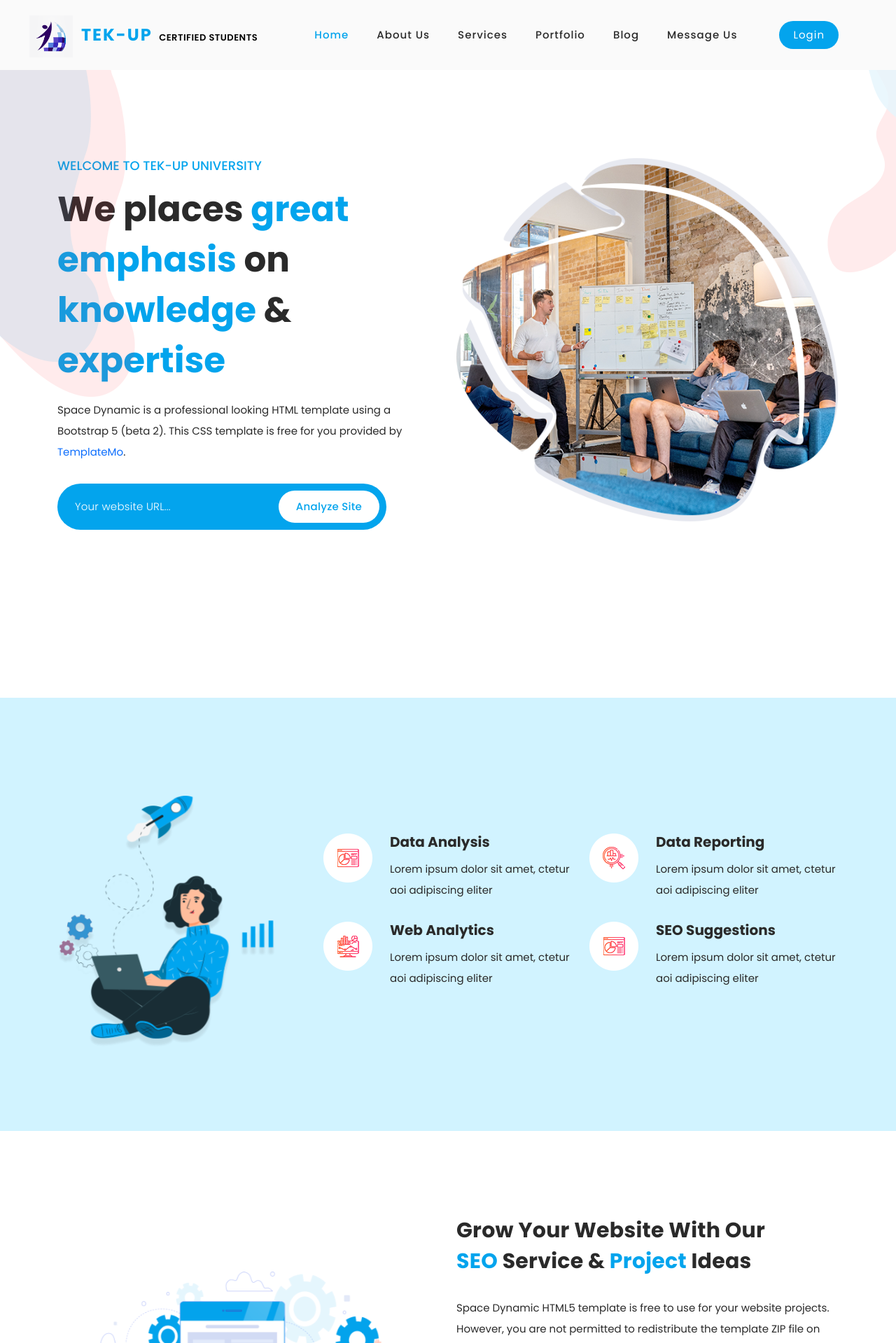
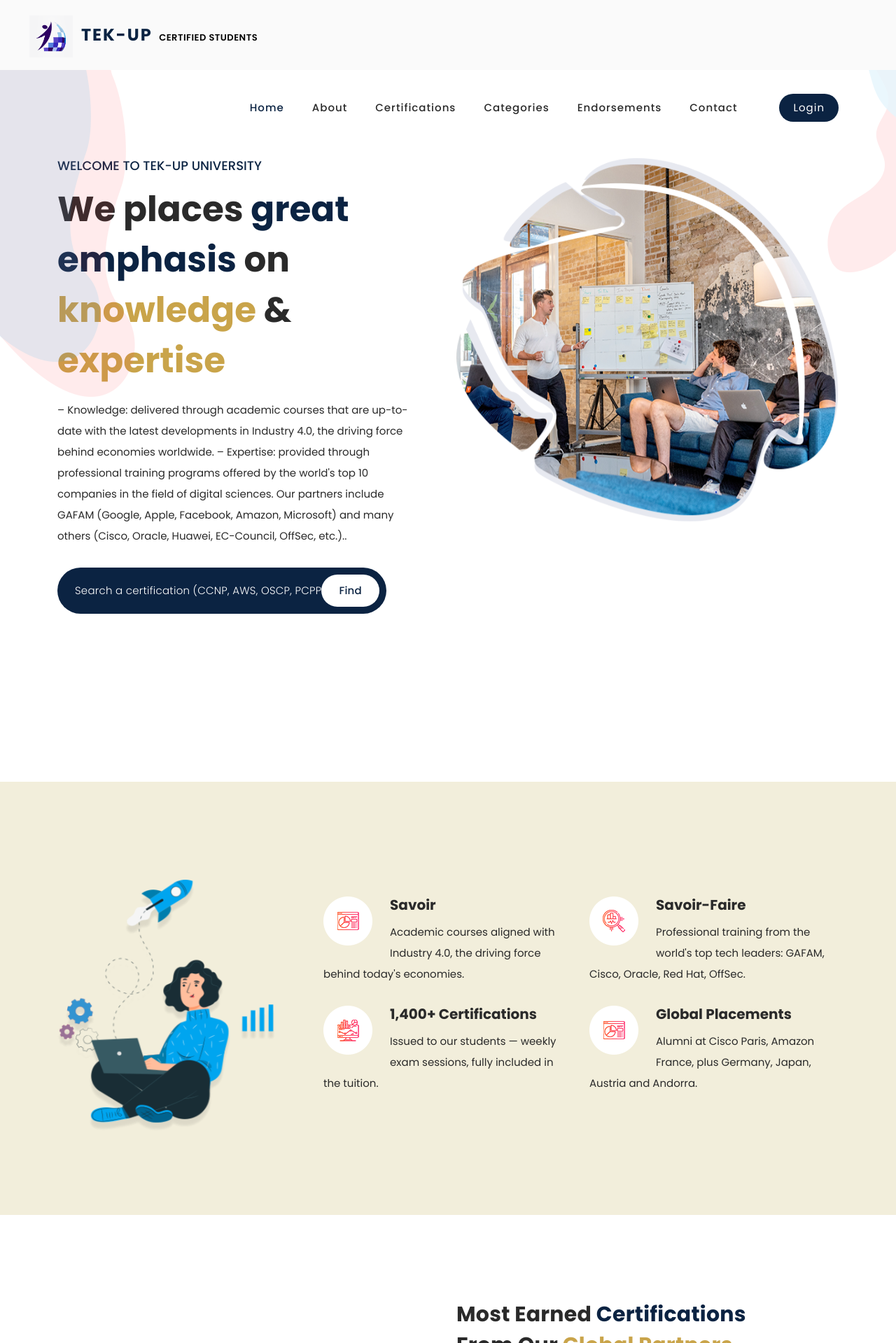
Before and after one commit to aminekefii/PHP-ing3, a PHP site: page / in a window 1280 px wide. Shown: the top 1919 px of the page at 70% size. Run offline with PHP 8.4, Linux system fonts and the light colour scheme.

Commit message:
match tekup certif page+plattes+text

```diff
--- a/Project/assets/css/templatemo-space-dynamic.css
+++ b/Project/assets/css/templatemo-space-dynamic.css
@@ -147,12 +147,12 @@ body {
 }
 
 ::selection {
-  background: #03a4ed;
+  background: #0b2342;
   color: #fff;
 }
 
 ::-moz-selection {
-  background: #03a4ed;
+  background: #0b2342;
   color: #fff;
 }
 
@@ -189,16 +189,16 @@ body {
 
 .section-heading h2 em {
   font-style: normal;
-  color: #03a4ed;
+  color: #0b2342;
 }
 
 .section-heading h2 span {
-  color: #03a4ed;
+  color: #c9a44a;
 }
 
 .main-blue-button a {
   display: inline-block;
-  background-color: #03a4ed;
+  background-color: #0b2342;
   font-size: 15px;
   font-weight: 400;
   color: #fff;
@@ -210,7 +210,7 @@ body {
 
 .main-red-button a {
   display: inline-block;
-  background-color: #03a4ed;
+  background-color: #0b2342;
   font-size: 15px;
   font-weight: 400;
   color: #fff;
@@ -302,7 +302,7 @@ header
     font-size: 24px;
     font-weight: 700;
     text-transform: uppercase;
-    color: #03a4ed;
+    color: #0b2342;
     line-height: 100px;
     float: left;
     -webkit-transition: all 0.3s ease 0s;
@@ -608,7 +608,7 @@ header
 }
 
 .header-area.header-sticky .nav li a.active {
-  color: #03a4ed;
+  color: #0b2342;
 }
 
 @media (max-width: 1200px) {
@@ -889,7 +889,7 @@ Banner Style
 .main-banner .left-content h6 {
   text-transform: uppercase;
   font-size: 18px;
-  color: #03a4ed;
+  color: #0b2342;
   margin-bottom: 15px;
 }
 
@@ -901,12 +901,12 @@ Banner Style
 }
 
 .main-banner .left-content h2 em {
-  color: #03a4ed;
+  color: #0b2342;
   font-style: normal;
 }
 
 .main-banner .left-content h2 span {
-  color: #03a4ed;
+  color: #c9a44a;
 }
 
 .main-banner .left-content p {
@@ -928,7 +928,7 @@ Banner Style
   background-color: #fff;
   font-size: 15px;
   font-weight: 500;
-  color: #03a4ed;
+  color: #0b2342;
   text-transform: capitalize;
   padding: 12px 25px;
   border-radius: 23px;
@@ -940,7 +940,7 @@ Banner Style
 .main-banner .left-content form input {
   width: 470px;
   height: 66px;
-  background-color: #03a4ed;
+  background-color: #0b2342;
   border-radius: 33px;
   border: none;
   outline: none;
@@ -968,7 +968,7 @@ About Us Style
 }
 
 .about-us {
-  background-color: #d1f3ff;
+  background-color: #f2eedb;
   background-image: none;
   padding: 140px 0px 120px 0px;
 }
--- a/Project/index.html
+++ b/Project/index.html
@@ -59,11 +59,11 @@ https://templatemo.com/tm-562-space-dynamic
             <!-- ***** Menu Start ***** -->
             <ul class="nav">
               <li class="scroll-to-section"><a href="#top" class="active">Home</a></li>
-              <li class="scroll-to-section"><a href="#about">About Us</a></li>
-              <li class="scroll-to-section"><a href="#services">Services</a></li>
-              <li class="scroll-to-section"><a href="#portfolio">Portfolio</a></li>
-              <li class="scroll-to-section"><a href="#blog">Blog</a></li>
-              <li class="scroll-to-section"><a href="#contact">Message Us</a></li>
+              <li class="scroll-to-section"><a href="#about">About</a></li>
+              <li class="scroll-to-section"><a href="#services">Certifications</a></li>
+              <li class="scroll-to-section"><a href="#portfolio">Categories</a></li>
+              <li class="scroll-to-section"><a href="#blog">Endorsements</a></li>
+              <li class="scroll-to-section"><a href="#contact">Contact</a></li>
               <li class="scroll-to-section"><div class="main-red-button"><a href="#contact">Login</a></div></li>
             </ul>
             <a class='menu-trigger'>
@@ -86,13 +86,14 @@ https://templatemo.com/tm-562-space-dynamic
               <div class="left-content header-text wow fadeInLeft" data-wow-duration="1s" data-wow-delay="1s">
                 <h6>Welcome to TEK-UP University</h6>
                 <h2>We places  <em>great emphasis </em> on <span>knowledge</span> &amp; <span>expertise</span> </h2>
-                <p>Space Dynamic is a professional looking HTML template using a Bootstrap 5 (beta 2). This CSS template is free for you provided by <a rel="nofollow" href="https://templatemo.com/page/1" target="_parent">TemplateMo</a>.</p>
+                <p>– Knowledge: delivered through academic courses that are up-to-date with the latest developments in Industry 4.0, the driving force behind economies worldwide.
+– Expertise: provided through professional training programs offered by the world's top 10 companies in the field of digital sciences. Our partners include GAFAM (Google, Apple, Facebook, Amazon, Microsoft) and many others (Cisco, Oracle, Huawei, EC-Council, OffSec, etc.).</a>.</p>
                 <form id="search" action="#" method="GET">
                   <fieldset>
-                    <input type="address" name="address" class="email" placeholder="Your website URL..." autocomplete="on" required>
+                    <input type="text" name="cert" class="email" placeholder="Search a certification (CCNP, AWS, OSCP, PCPP...)" autocomplete="on" required>
                   </fieldset>
                   <fieldset>
-                    <button type="submit" class="main-button">Analyze Site</button>
+                    <button type="submit" class="main-button">Find</button>
                   </fieldset>
                 </form>
               </div>
@@ -122,44 +123,44 @@ https://templatemo.com/tm-562-space-dynamic
               <div class="col-lg-6">
                 <div class="item wow fadeIn" data-wow-duration="1s" data-wow-delay="0.5s">
                   <div class="icon">
-                    <img src="assets/images/service-icon-01.png" alt="reporting">
+                    <img src="assets/images/service-icon-01.png" alt="academic knowledge">
                   </div>
                   <div class="right-text">
-                    <h4>Data Analysis</h4>
-                    <p>Lorem ipsum dolor sit amet, ctetur aoi adipiscing eliter</p>
+                    <h4>Savoir</h4>
+                    <p>Academic courses aligned with Industry 4.0, the driving force behind today's economies.</p>
                   </div>
                 </div>
               </div>
               <div class="col-lg-6">
                 <div class="item wow fadeIn" data-wow-duration="1s" data-wow-delay="0.7s">
                   <div class="icon">
-                    <img src="assets/images/service-icon-02.png" alt="">
+                    <img src="assets/images/service-icon-02.png" alt="professional certifications">
                   </div>
                   <div class="right-text">
-                    <h4>Data Reporting</h4>
-                    <p>Lorem ipsum dolor sit amet, ctetur aoi adipiscing eliter</p>
+                    <h4>Savoir-Faire</h4>
+                    <p>Professional training from the world's top tech leaders: GAFAM, Cisco, Oracle, Red Hat, OffSec.</p>
                   </div>
                 </div>
               </div>
               <div class="col-lg-6">
                 <div class="item wow fadeIn" data-wow-duration="1s" data-wow-delay="0.9s">
                   <div class="icon">
-                    <img src="assets/images/service-icon-03.png" alt="">
+                    <img src="assets/images/service-icon-03.png" alt="certifications issued">
                   </div>
                   <div class="right-text">
-                    <h4>Web Analytics</h4>
-                    <p>Lorem ipsum dolor sit amet, ctetur aoi adipiscing eliter</p>
+                    <h4>1,400+ Certifications</h4>
+                    <p>Issued to our students &mdash; weekly exam sessions, fully included in the tuition.</p>
                   </div>
                 </div>
               </div>
               <div class="col-lg-6">
                 <div class="item wow fadeIn" data-wow-duration="1s" data-wow-delay="1.1s">
                   <div class="icon">
-                    <img src="assets/images/service-icon-04.png" alt="">
+                    <img src="assets/images/service-icon-04.png" alt="international placements">
                   </div>
                   <div class="right-text">
-                    <h4>SEO Suggestions</h4>
-                    <p>Lorem ipsum dolor sit amet, ctetur aoi adipiscing eliter</p>
+                    <h4>Global Placements</h4>
+                    <p>Alumni at Cisco Paris, Amazon France, plus Germany, Japan, Austria and Andorra.</p>
                   </div>
                 </div>
               </div>
@@ -180,30 +181,30 @@ https://templatemo.com/tm-562-space-dynamic
         </div>
         <div class="col-lg-6 wow fadeInRight" data-wow-duration="1s" data-wow-delay="0.2s">
           <div class="section-heading">
-            <h2>Grow your website with our <em>SEO</em> service &amp; <span>Project</span> Ideas</h2>
-            <p>Space Dynamic HTML5 template is free to use for your website projects. However, you are not permitted to redistribute the template ZIP file on any CSS template collection websites. Please contact us for more information. Thank you for your kind cooperation.</p>
+            <h2>Most Earned <em>Certifications</em> from our <span>Global Partners</span></h2>
+            <p>Each year our students sit weekly exam sessions across 17+ vendors &mdash; from networking and cloud to offensive security. Below are the top tracks our graduates complete before joining the workforce.</p>
           </div>
           <div class="row">
             <div class="col-lg-12">
               <div class="first-bar progress-skill-bar">
-                <h4>Website Analysis</h4>
-                <span>84%</span>
+                <h4>Cisco Professional &mdash; CCNP</h4>
+                <span>90%</span>
                 <div class="filled-bar"></div>
                 <div class="full-bar"></div>
               </div>
             </div>
             <div class="col-lg-12">
               <div class="second-bar progress-skill-bar">
-                <h4>SEO Reports</h4>
-                <span>88%</span>
+                <h4>Amazon AWS Professional &mdash; CSAP</h4>
+                <span>85%</span>
                 <div class="filled-bar"></div>
                 <div class="full-bar"></div>
               </div>
             </div>
             <div class="col-lg-12">
               <div class="third-bar progress-skill-bar">
-                <h4>Page Optimizations</h4>
-                <span>94%</span>
+                <h4>Offensive Security &mdash; OSCP</h4>
+                <span>78%</span>
                 <div class="filled-bar"></div>
                 <div class="full-bar"></div>
               </div>
@@ -219,7 +220,7 @@ https://templatemo.com/tm-562-space-dynamic
       <div class="row">
         <div class="col-lg-6 offset-lg-3">
           <div class="section-heading  wow bounceIn" data-wow-duration="1s" data-wow-delay="0.2s">
-            <h2>See What Our Agency <em>Offers</em> &amp; What We <span>Provide</span></h2>
+            <h2>Our Certification <em>Tracks</em> &amp; <span>Specialties</span></h2>
           </div>
         </div>
       </div>
@@ -228,11 +229,11 @@ https://templatemo.com/tm-562-space-dynamic
           <a href="#">
             <div class="item wow bounceInUp" data-wow-duration="1s" data-wow-delay="0.3s">
               <div class="hidden-content">
-                <h4>SEO Analysis</h4>
-                <p>Lorem ipsum dolor sit ameti ctetur aoi adipiscing eto.</p>
+                <h4>Cloud Technologies</h4>
+                <p>AWS, Google Cloud, AI/ML, containers, DevOps, SysOps and data engineering.</p>
               </div>
               <div class="showed-content">
-                <img src="assets/images/portfolio-image.png" alt="">
+                <img src="assets/images/portfolio-image.png" alt="cloud track">
               </div>
             </div>
           </a>
@@ -241,11 +242,11 @@ https://templatemo.com/tm-562-space-dynamic
           <a href="#">
             <div class="item wow bounceInUp" data-wow-duration="1s" data-wow-delay="0.4s">
               <div class="hidden-content">
-                <h4>Website Reporting</h4>
-                <p>Lorem ipsum dolor sit ameti ctetur aoi adipiscing eto.</p>
+                <h4>Cybersecurity</h4>
+                <p>Offensive (OSCP, Red Team), defensive (Blue Team), network and IT governance.</p>
               </div>
               <div class="showed-content">
-                <img src="assets/images/portfolio-image.png" alt="">
+                <img src="assets/images/portfolio-image.png" alt="cybersecurity track">
               </div>
             </div>
           </a>
@@ -254,11 +255,11 @@ https://templatemo.com/tm-562-space-dynamic
           <a href="#">
             <div class="item wow bounceInUp" data-wow-duration="1s" data-wow-delay="0.5s">
               <div class="hidden-content">
-                <h4>Performance Tests</h4>
-                <p>Lorem ipsum dolor sit ameti ctetur aoi adipiscing eto.</p>
+                <h4>DevOps &amp; Automation</h4>
+                <p>Jenkins, Terraform, Kubernetes, CI/CD pipelines and infrastructure as code.</p>
               </div>
               <div class="showed-content">
-                <img src="assets/images/portfolio-image.png" alt="">
+                <img src="assets/images/portfolio-image.png" alt="devops track">
               </div>
             </div>
           </a>
@@ -267,11 +268,11 @@ https://templatemo.com/tm-562-space-dynamic
           <a href="#">
             <div class="item wow bounceInUp" data-wow-duration="1s" data-wow-delay="0.6s">
               <div class="hidden-content">
-                <h4>Data Analysis</h4>
-                <p>Lorem ipsum dolor sit ameti ctetur aoi adipiscing eto.</p>
+                <h4>Networking &amp; Telecom</h4>
+                <p>Cisco, Juniper, Huawei, Fortinet, Palo Alto &mdash; from CCNA to expert level.</p>
               </div>
               <div class="showed-content">
-                <img src="assets/images/portfolio-image.png" alt="">
+                <img src="assets/images/portfolio-image.png" alt="networking track">
               </div>
             </div>
           </a>
@@ -285,7 +286,7 @@ https://templatemo.com/tm-562-space-dynamic
       <div class="row">
         <div class="col-lg-6 wow fadeInDown" data-wow-duration="1s" data-wow-delay="0.25s">
           <div class="section-heading">
-            <h2>Check Out What Is <em>Trending</em> In Our Latest <span>News</span></h2>
+            <h2>Endorsed by Global <em>Industry</em> <span>Leaders</span></h2>
           </div>
         </div>
         <div class="col-lg-6 wow fadeInDown" data-wow-duration="1s" data-wow-delay="0.25s">
@@ -297,18 +298,18 @@ https://templatemo.com/tm-562-space-dynamic
       <div class="row">
         <div class="col-lg-6 wow fadeInUp" data-wow-duration="1s" data-wow-delay="0.25s">
           <div class="left-image">
-            <a href="#"><img src="assets/images/big-blog-thumb.jpg" alt="Workspace Desktop"></a>
+            <a href="#"><img src="assets/images/big-blog-thumb.jpg" alt="Microsoft track"></a>
             <div class="info">
               <div class="inner-content">
                 <ul>
-                  <li><i class="fa fa-calendar"></i> 24 Mar 2021</li>
-                  <li><i class="fa fa-users"></i> TemplateMo</li>
-                  <li><i class="fa fa-folder"></i> Branding</li>
+                  <li><i class="fa fa-user"></i> Satya Nadella</li>
+                  <li><i class="fa fa-building"></i> Microsoft</li>
+                  <li><i class="fa fa-certificate"></i> ITS Track</li>
                 </ul>
-                <a href="#"><h4>SEO Agency &amp; Digital Marketing</h4></a>
-                <p>Lorem ipsum dolor sit amet, consectetur and sed doer ket eismod tempor incididunt ut labore et dolore magna...</p>
+                <a href="#"><h4>Microsoft Certifications &mdash; signed by the CEO</h4></a>
+                <p>Every TEK-UP graduate completing the Microsoft ITS track receives a certificate signed at the executive level &mdash; opening doors at Microsoft partner networks worldwide.</p>
                 <div class="main-blue-button">
-                  <a href="#">Discover More</a>
+                  <a href="#">View the track</a>
                 </div>
               </div>
             </div>
@@ -319,32 +320,32 @@ https://templatemo.com/tm-562-space-dynamic
             <ul>
               <li>
                 <div class="left-content align-self-center">
-                  <span><i class="fa fa-calendar"></i> 18 Mar 2021</span>
-                  <a href="#"><h4>New Websites &amp; Backlinks</h4></a>
-                  <p>Lorem ipsum dolor sit amsecteturii and sed doer ket eismod...</p>
+                  <span><i class="fa fa-user"></i> Chuck Robbins &middot; CEO, Cisco</span>
+                  <a href="#"><h4>Cisco Networking &amp; CCNP Track</h4></a>
+                  <p>Industry-recognized certificates across networking, security and collaboration.</p>
                 </div>
                 <div class="right-image">
-                  <a href="#"><img src="assets/images/blog-thumb-01.jpg" alt=""></a>
+                  <a href="#"><img src="assets/images/blog-thumb-01.jpg" alt="Cisco"></a>
                 </div>
               </li>
               <li>
                 <div class="left-content align-self-center">
-                  <span><i class="fa fa-calendar"></i> 14 Mar 2021</span>
-                  <a href="#"><h4>SEO Analysis &amp; Content Ideas</h4></a>
-                  <p>Lorem ipsum dolor sit amsecteturii and sed doer ket eismod...</p>
+                  <span><i class="fa fa-user"></i> Thomas Kurian &middot; CEO, Google Cloud</span>
+                  <a href="#"><h4>Google Cloud Developer Track</h4></a>
+                  <p>Application development, data engineering and ML on Google Cloud Platform.</p>
                 </div>
                 <div class="right-image">
-                  <a href="#"><img src="assets/images/blog-thumb-01.jpg" alt=""></a>
+                  <a href="#"><img src="assets/images/blog-thumb-01.jpg" alt="Google Cloud"></a>
                 </div>
               </li>
               <li>
                 <div class="left-content align-self-center">
-                  <span><i class="fa fa-calendar"></i> 06 Mar 2021</span>
-                  <a href="#"><h4>SEO Tips &amp; Digital Marketing</h4></a>
-                  <p>Lorem ipsum dolor sit amsecteturii and sed doer ket eismod...</p>
+                  <span><i class="fa fa-user"></i> Maureen Lonergan &middot; Director, AWS Academy</span>
+                  <a href="#"><h4>AWS Professional &mdash; CSAP</h4></a>
+                  <p>From AWS Cloud Practitioner to Solutions Architect Professional, fully proctored.</p>
                 </div>
                 <div class="right-image">
-                  <a href="#"><img src="assets/images/blog-thumb-01.jpg" alt=""></a>
+                  <a href="#"><img src="assets/images/blog-thumb-01.jpg" alt="AWS"></a>
                 </div>
               </li>
             </ul>
@@ -359,10 +360,10 @@ https://templatemo.com/tm-562-space-dynamic
       <div class="row">
         <div class="col-lg-6 align-self-center wow fadeInLeft" data-wow-duration="0.5s" data-wow-delay="0.25s">
           <div class="section-heading">
-            <h2>Feel Free To Send Us a Message About Your Website Needs</h2>
-            <p>Lorem ipsum dolor sit amet, consectetur adipiscing elit, sed doer ket eismod tempor incididunt ut labore et dolores</p>
+            <h2>Talk to us about your <em>Career</em> &amp; <span>Certification Path</span></h2>
+            <p>Whether you are a future student, a recruiter or an industry partner, our certification office answers within one business day. Tell us which track interests you and we'll get back with the full roadmap.</p>
             <div class="phone-info">
-              <h4>For any enquiry, Call Us: <span><i class="fa fa-phone"></i> <a href="#">010-020-0340</a></span></h4>
+              <h4>Certifications Office: <span><i class="fa fa-phone"></i> <a href="#">+216 70 250 000</a></span></h4>
             </div>
           </div>
         </div>
@@ -408,9 +409,8 @@ https://templatemo.com/tm-562-space-dynamic
     <div class="container">
       <div class="row">
         <div class="col-lg-12 wow fadeIn" data-wow-duration="1s" data-wow-delay="0.25s">
-          <p>© Copyright 2021 Space Dynamic Co. All Rights Reserved.
-
-          <br>Design: <a rel="nofollow" href="https://templatemo.com">TemplateMo</a></p>
+          <p>© Copyright 2026 TEK-UP University &mdash; Certified Students. All Rights Reserved.
+          <br>Reference: <a rel="nofollow" href="https://tek-up.de/certif/">tek-up.de/certif</a></p>
         </div>
       </div>
     </div>
```
Also changed, not shown: other parts of Project/assets/css/templatemo-space-dynamic.css (+35 -32 lines).
